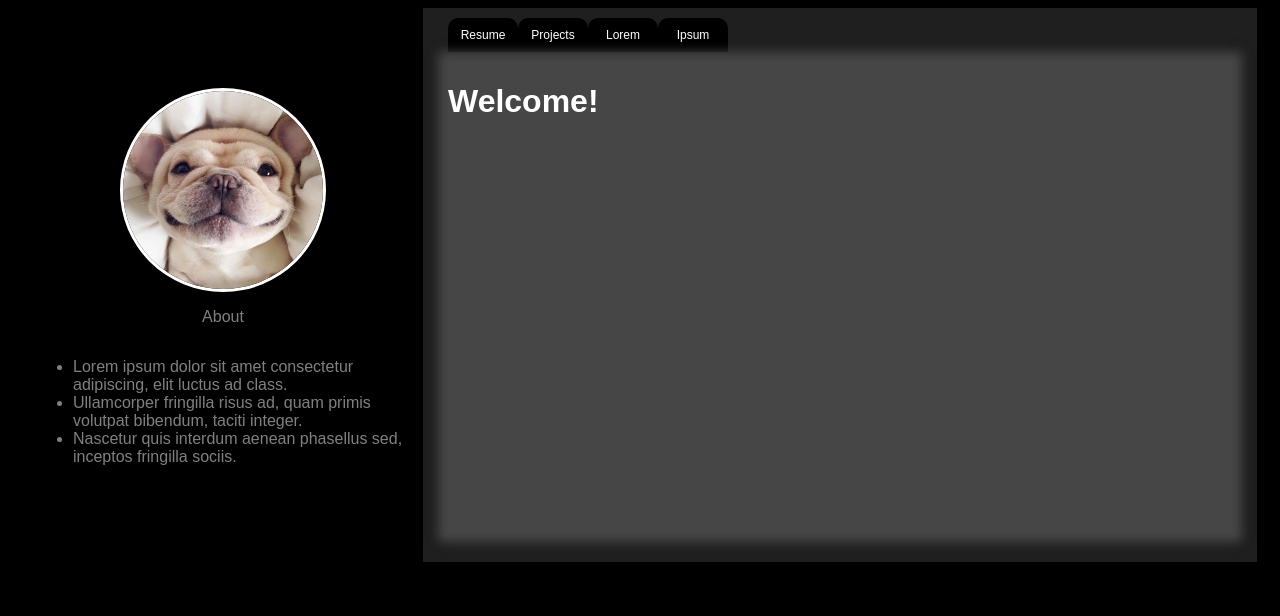
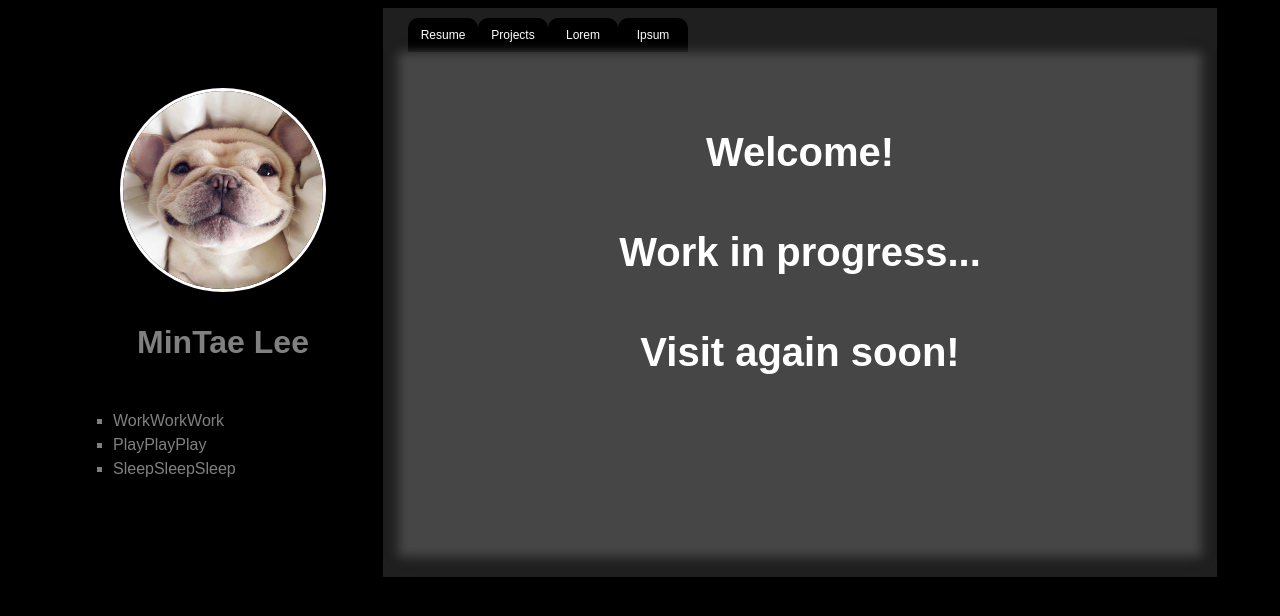
Before and after one commit to mintaelee/resume_flexbox_nomediaquery, a plain HTML site: page index.html in a window 1280 px wide. Drawn offline with Linux system fonts and the light colour scheme.

Commit message:
added font css

```diff
--- a/index.html
+++ b/index.html
@@ -12,11 +12,11 @@
     <div id="main_container">
         <div id="about_tab">
             <img id="avatar" src="./assets/frenchbulldog.jpg">
-            <p>About</p>
-            <ul>
-                <li>Lorem ipsum dolor sit amet consectetur adipiscing, elit luctus ad class.</li>
-                <li>Ullamcorper fringilla risus ad, quam primis volutpat bibendum, taciti integer.</li>
-                <li>Nascetur quis interdum aenean phasellus sed, inceptos fringilla sociis.</li>
+            <p id='name'>MinTae Lee</p>
+            <ul id='about_content'>
+                <li>WorkWorkWork</li>
+                <li>PlayPlayPlay</li>
+                <li>SleepSleepSleep</li>
             </ul>
         </div>
         <div id="content_container">
@@ -28,7 +28,9 @@
                 <button class="tablink" onclick="openPage('home_tab', this, 'rgb(70, 70, 70)')" id="defaultOpen" style="display: none;"></button>
             </div>
             <div id="home_tab" class="tabcontent">
-                <h1>Welcome!</h1>
+                <p class="welcome_content">Welcome!
+                <br>Work in progress...
+                <br>Visit again soon!</p>
             </div>
             <div id="resume_tab" class="tabcontent">
                 <p>Lorem ipsum dolor sit amet consectetur adipiscing elit velit, sapien consequat ut curabitur varius class iaculis dictumst integer, convallis natoque venenatis montes libero nam sem. Duis suscipit id nibh malesuada integer class litora, ad donec fames viverra fringilla facilisi nunc, commodo habitant vitae ligula facilisis praesent. Vitae vel elementum mus mollis bibendum inceptos nisi, habitant nibh mi mattis sagittis eget tempor natoque, maecenas platea dictum vivamus mauris ullamcorper. Vestibulum mauris dictumst quam suspendisse habitant vulputate massa montes sed risus, tellus purus venenatis commodo laoreet gravida potenti semper tempor ridiculus at, conubia aptent nunc tincidunt accumsan dui sem ante ad.</p>
--- a/main.css
+++ b/main.css
@@ -27,6 +27,17 @@ body{
     border-radius: 50%;
     width: 200px;
     border: solid white;
+}
+
+#name{
+    font-size: 2em;
+    font-weight: bolder;
+}
+
+#about_content{
+    align-self: flex-start;
+    line-height: 1.5em;
+    list-style-type: square;
 }
 
 #content_container{
@@ -74,10 +85,18 @@ body{
 
 #home_tab{
     display:flex;
+    justify-content: center;
     width: 100%;
     height: 100%;
 }
 
+.welcome_content{
+    font-size: 2.5em;
+    font-weight: bolder;
+    text-align: center;
+    line-height: 2.5em;
+
+}
 
 #project_tab{
     flex-flow: row wrap;
```
